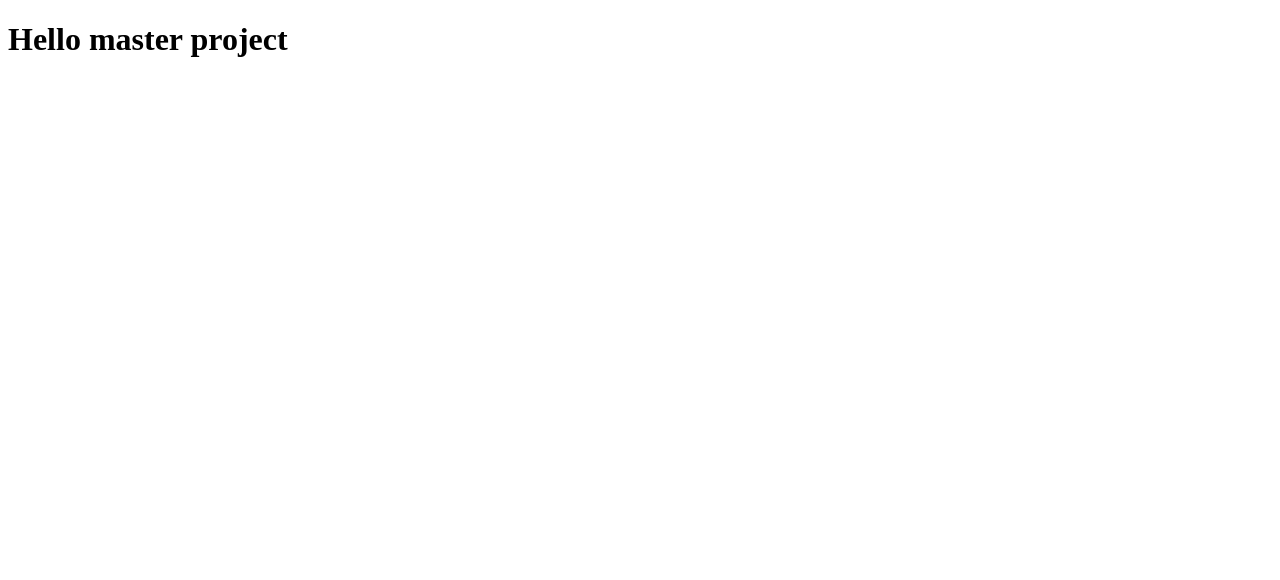
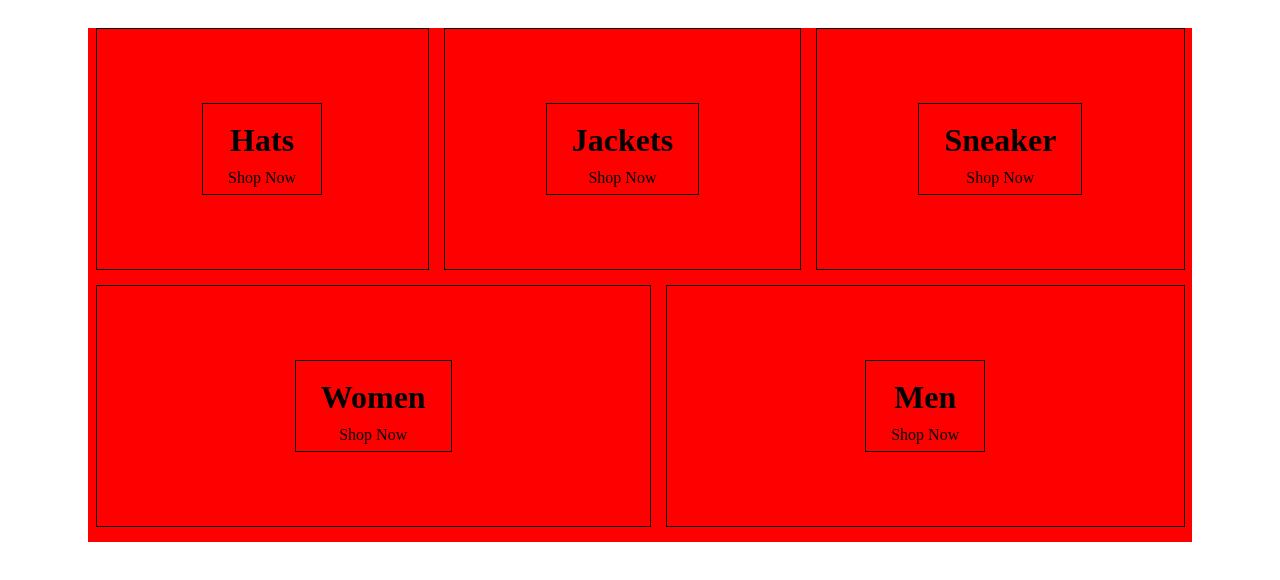
Before and after one commit to rafiurrafi/react-bootcamp, a React (Create React App) app: page / in a window 1280 px wide. Shown: the top 580 px of the page. Built offline with nearby package versions, Linux system fonts and the light colour scheme.

Commit message:
added homepage architecture

```diff
--- a/package.json
+++ b/package.json
@@ -10,6 +10,7 @@
     "@testing-library/react": "^11.2.7",
     "@testing-library/user-event": "^12.8.3",
     "axios": "^0.21.4",
+    "node-sass": "^6.0.1",
     "react": "^17.0.2",
     "react-dom": "^17.0.2",
     "react-scripts": "4.0.3",
--- a/src/app.jsx
+++ b/src/app.jsx
@@ -1,6 +1,11 @@
 import React from "react";
+import HomePage from "./components/homePage";
 const App = (props) => {
-  return <h1>Hello master project</h1>;
+  return (
+    <div>
+      <HomePage />
+    </div>
+  );
 };
 
 export default App;
--- /dev/null
+++ b/src/components/homePage.jsx
@@ -0,0 +1,43 @@
+import React from "react";
+import "./styles/homepage.scss";
+
+const HomePage = (props) => {
+  return (
+    <div className="homepage">
+      <div className="directory-menu">
+        <div className="menu-item">
+          <div className="content">
+            <h1 className="title">Hats</h1>
+            <span className="subtitle">Shop Now</span>
+          </div>
+        </div>
+        <div className="menu-item">
+          <div className="content">
+            <h1 className="title">Jackets</h1>
+            <span className="subtitle">Shop Now</span>
+          </div>
+        </div>
+        <div className="menu-item">
+          <div className="content">
+            <h1 className="title">Sneaker</h1>
+            <span className="subtitle">Shop Now</span>
+          </div>
+        </div>
+        <div className="menu-item">
+          <div className="content">
+            <h1 className="title">Women</h1>
+            <span className="subtitle">Shop Now</span>
+          </div>
+        </div>
+        <div className="menu-item">
+          <div className="content">
+            <h1 className="title">Men</h1>
+            <span className="subtitle">Shop Now</span>
+          </div>
+        </div>{" "}
+      </div>
+    </div>
+  );
+};
+
+export default HomePage;
--- /dev/null
+++ b/src/components/styles/homepage.scss
@@ -0,0 +1,41 @@
+.homepage {
+  display: flex;
+  flex-direction: column;
+  align-items: center;
+  padding: 20px 80px;
+  .directory-menu {
+    width: 100%;
+    background-color: red;
+    display: flex;
+    justify-content: center;
+    flex-wrap: wrap;
+  }
+  .menu-item {
+    min-width: 30%;
+    height: 240px;
+    flex: 1 1 auto;
+    display: flex;
+    align-items: center;
+    justify-content: center;
+    border: 1px solid black;
+    margin: 0 7.5px 15px;
+    &:first-child {
+      margin-right: 7.5px;
+    }
+    &:last-child {
+      margin-left: 7.5px;
+    }
+    .content {
+      height: 90px;
+      padding: 0 25px;
+      display: flex;
+      flex-direction: column;
+      align-items: center;
+      justify-content: center;
+      border: 1px solid black;
+      .title {
+        margin: 10px 0;
+      }
+    }
+  }
+}
```
Also changed, not shown: 1 other file (tests, documents, lock files or other folders).
